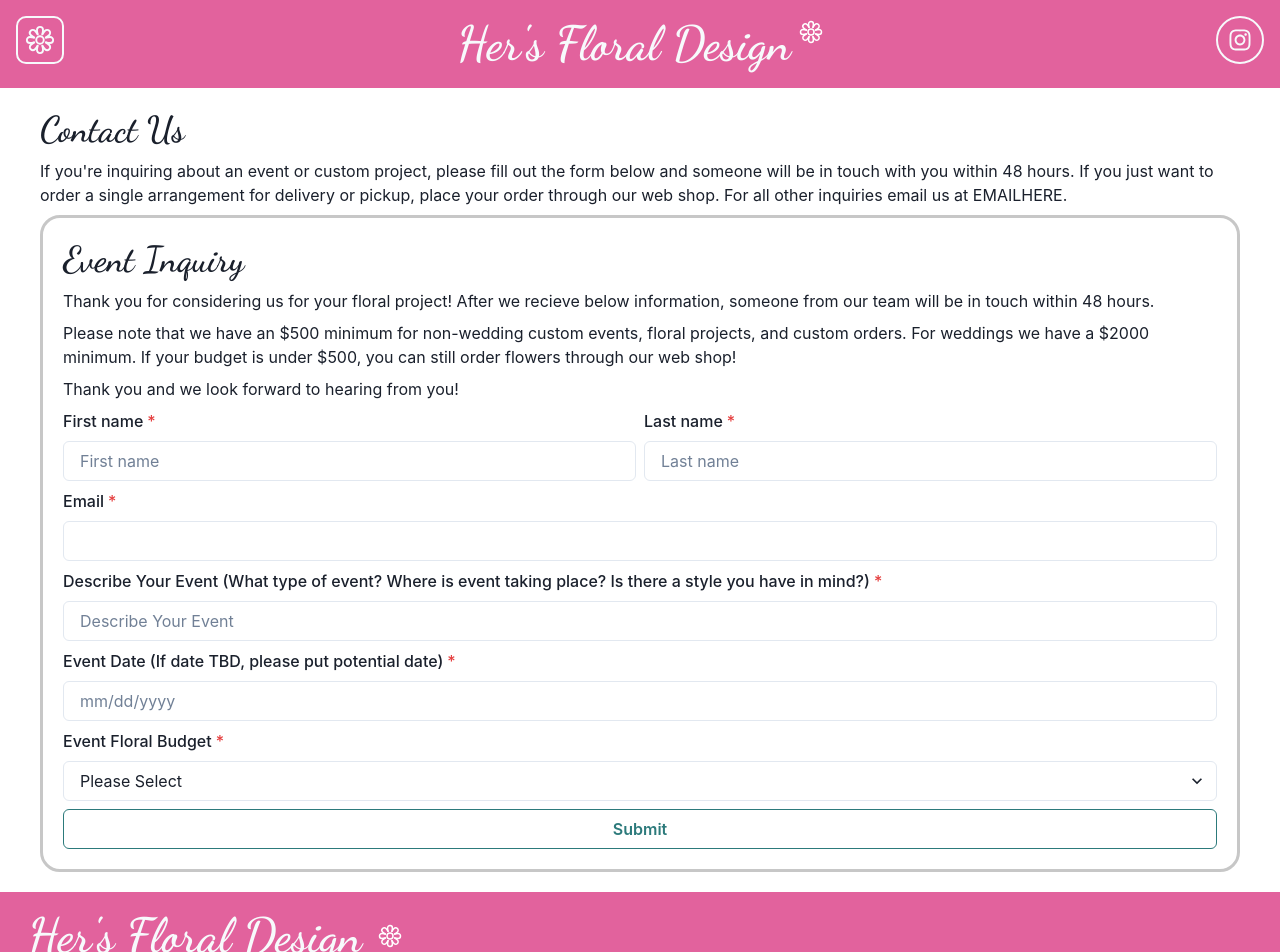
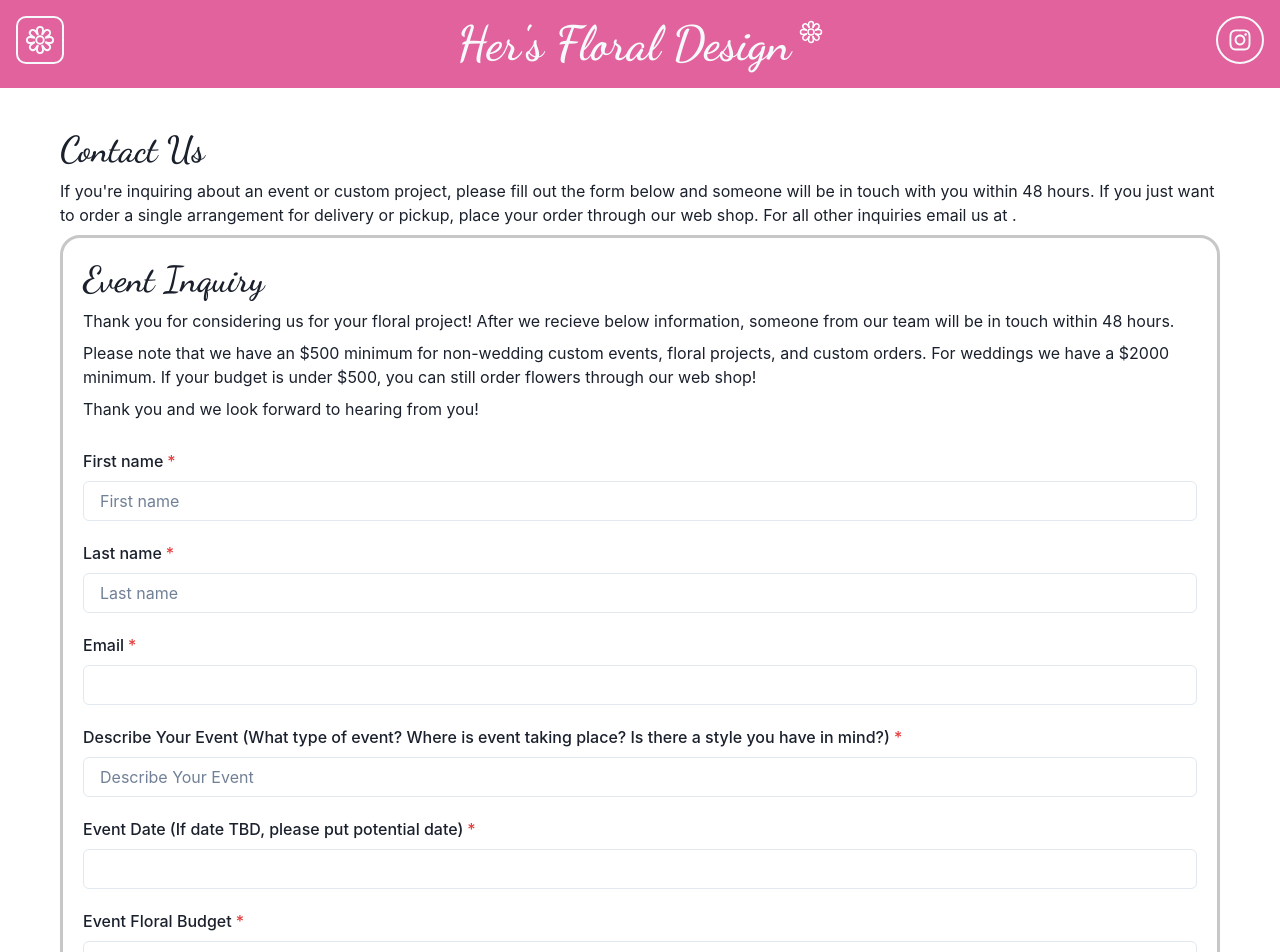
Before and after one commit to NickyZewe/Her-s-Flowers, a React (Vite) app: page /events in a window 1280 px wide. Shown: the top 952 px of the page. Built offline with nearby package versions, Linux system fonts and the light colour scheme.

Commit message:
bug fix attempt

```diff
--- a/src/pages/EventPage.tsx
+++ b/src/pages/EventPage.tsx
@@ -1,38 +1,55 @@
 import {
+  Box,
+  Button,
   Flex,
+  FormControl,
+  FormLabel,
   Heading,
-  Box,
+  Input,
+  Select,
   Text,
   VStack,
-  FormControl,
-  FormLabel,
-  HStack,
-  Input,
-  FormErrorMessage,
-  FormHelperText,
-  Select,
-  Button,
 } from "@chakra-ui/react";
 import { SetStateAction, useState } from "react";
 
 const EventPage = () => {
   const [input, setInput] = useState("");
+  const [result, setResult] = useState("");
 
+  const onSubmit = async (event: any) => {
+    event.preventDefault();
+    setResult("Sending....");
+    const formData = new FormData(event.target);
+
+    formData.append("access_key", "77dc8782-caad-4f1d-87e6-d0bb92dd6509");
+
+    const res = await fetch("https://api.web3forms.com/submit", {
+      method: "POST",
+      body: formData,
+    }).then((res) => res.json());
+
+    if (res.success) {
+      console.log("Success", res);
+      setResult(res.message);
+    } else {
+      console.log("Error", res);
+      setResult(res.message);
+    }
+  };
   const handleInputChange = (e: {
     target: { value: SetStateAction<string> };
   }) => setInput(e.target.value);
 
-  const isError = input === "";
   return (
     <Flex px={10} py={5}>
-      <VStack justify={"center"} align={"left"}>
+      <VStack justify={"center"} align={"left"} p={5}>
         <Heading>Contact Us</Heading>
         <Text>
           If you're inquiring about an event or custom project, please fill out
           the form below and someone will be in touch with you within 48 hours.
           If you just want to order a single arrangement for delivery or pickup,
           place your order through our web shop. For all other inquiries email
-          us at EMAILHERE.
+          us at .
         </Text>
         <Box border={"solid"} borderColor={"#c7c7c7"} p={5} borderRadius={20}>
           <VStack justify={"center"} align={"left"}>
@@ -49,35 +66,39 @@ const EventPage = () => {
               flowers through our web shop!
             </Text>
             <Text>Thank you and we look forward to hearing from you!</Text>
-            <HStack>
+            <form
+              action="https://api.web3forms.com/submit"
+              method="POST"
+              onSubmit={onSubmit}
+            >
+              <input
+                type="hidden"
+                name="access_key"
+                value="77dc8782-caad-4f1d-87e6-d0bb92dd6509
+"
+              />
+
               <FormControl isRequired>
-                <FormLabel>First name</FormLabel>
+                <FormLabel pt={5}>First name</FormLabel>
                 <Input placeholder="First name" />
-              </FormControl>
-              <FormControl isRequired>
-                <FormLabel>Last name</FormLabel>
+                <FormLabel pt={5}>Last name</FormLabel>
                 <Input placeholder="Last name" />
-              </FormControl>
-            </HStack>
-            <FormControl isRequired>
-              <FormLabel>Email</FormLabel>
-              <Input type="email" value={input} onChange={handleInputChange} />
-            </FormControl>
-            <FormControl isRequired>
-              <FormLabel>
+                <FormLabel pt={5}>Email</FormLabel>
+                <Input
+                  type="email"
+                  value={input}
+                  onChange={handleInputChange}
+                />
+                <FormLabel pt={5}>
                   Describe Your Event (What type of event? Where is event taking
                   place? Is there a style you have in mind?)
                 </FormLabel>
                 <Input placeholder="Describe Your Event" />
-            </FormControl>
-            <FormControl isRequired>
-              <FormLabel>
+                <FormLabel pt={5}>
                   Event Date (If date TBD, please put potential date)
                 </FormLabel>
-              <Input placeholder="mm/dd/yyyy" />
-            </FormControl>
-            <FormControl isRequired>
-              <FormLabel>Event Floral Budget</FormLabel>
+                <Input />
+                <FormLabel pt={5}>Event Floral Budget</FormLabel>
                 <Select placeholder="Please Select">
                   <option value="option1">$500 - $800</option>
                   <option value="option2">$800 - $1,000</option>
@@ -89,12 +110,15 @@ const EventPage = () => {
                   <option value="option8">$5,000+</option>
                 </Select>
               </FormControl>
+              <div className="h-captcha" data-captcha="true"></div>
+            </form>
             <Button
               loadingText="Submitting"
               colorScheme="teal"
               variant="outline"
+              type="submit"
             >
-              Submit
+              Submit Form
             </Button>
           </VStack>
         </Box>
--- a/src/utilities/itemData.ts
+++ b/src/utilities/itemData.ts
@@ -1,6 +1,6 @@
 export const itemData = [
     {
-      img: "/public/images/Picture1.png",
+      img: "/images/Picture11.png?w=164&h=164&fit=crop&auto=format",
       title: "Flowers",
     },
     {
```
Also changed, not shown: 1 other file (tests, documents, lock files or other folders). Lines whose indentation alone changed are shown as unchanged.
